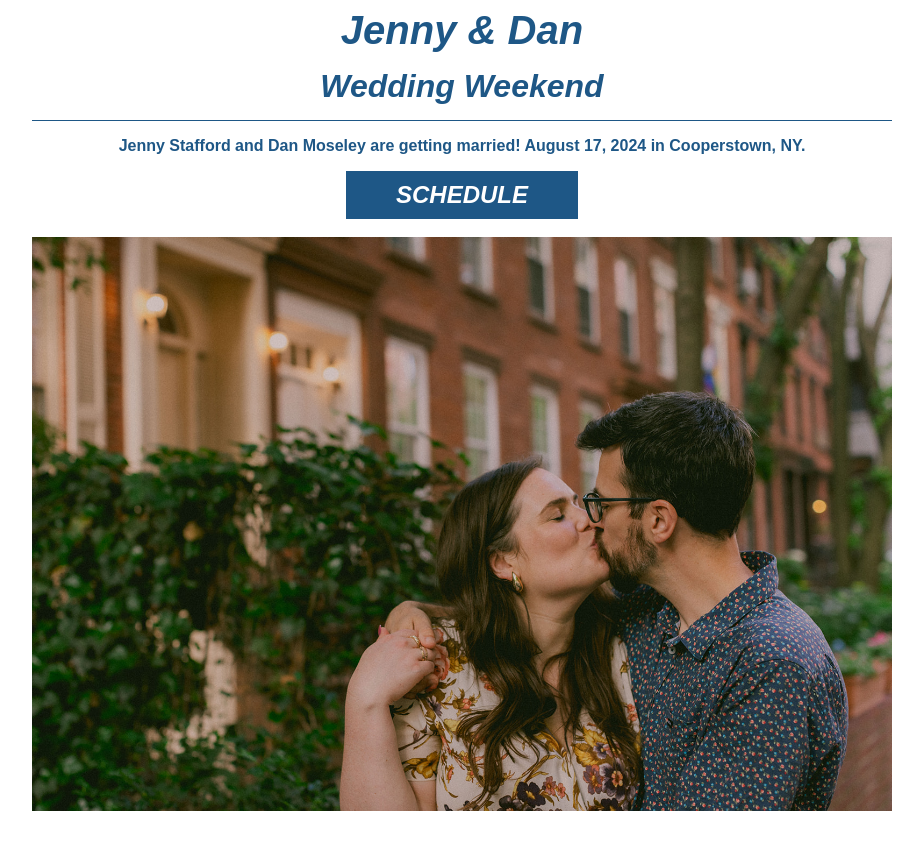
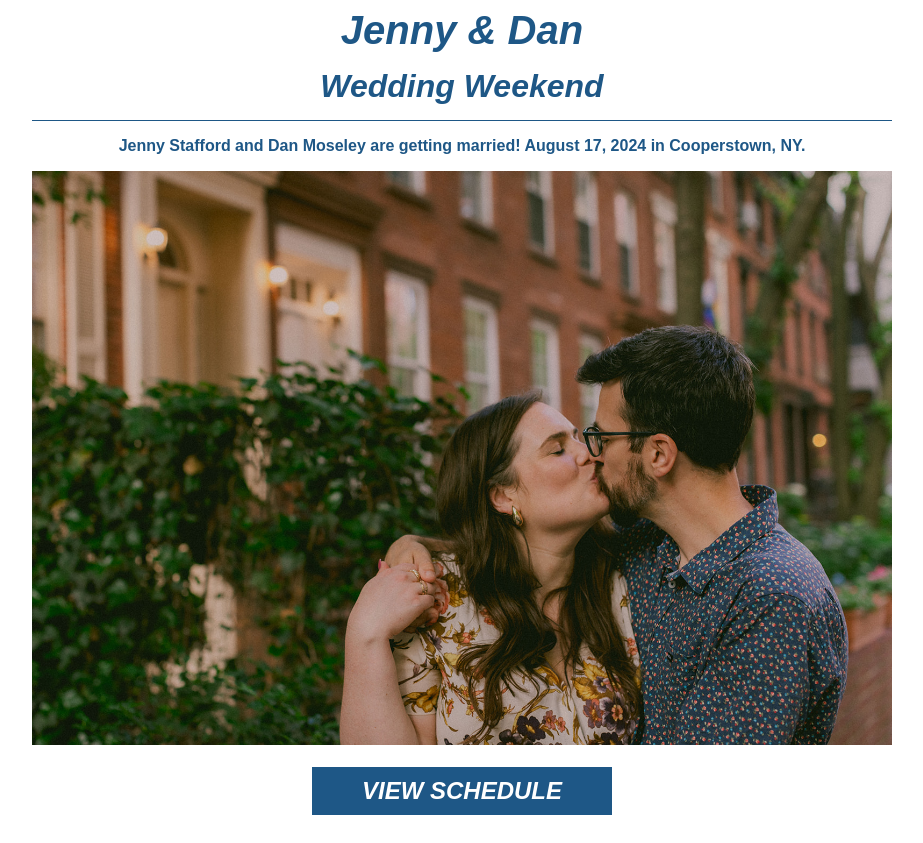
Before and after one commit to danomoseley/jennydan, a SvelteKit app: page / in a window 1280 px wide. Shown: the whole page, without its empty margins (178-1101 px from the left). Built offline with nearby package versions, Linux system fonts and the light colour scheme.

Commit message:
Move view schedule below photo of us

```diff
--- a/src/routes/+page.svelte
+++ b/src/routes/+page.svelte
@@ -11,7 +11,7 @@
   <p>
     Jenny Stafford and Dan Moseley are getting married! August 17, 2024 in Cooperstown, NY.
   </p>
-  <a href="/schedule"><div class="button">SCHEDULE</div></a>
+  <img id="us" alt="Jenny and Dan in the neighborhood they lived in NYC." src={us} />
   <br/><br/>
-  <img id="us" alt="Jenny and Dan in the neighborhood they lived in NYC." src={us} />
+  <a href="/schedule"><div class="button">VIEW SCHEDULE</div></a>
 </div>
```
